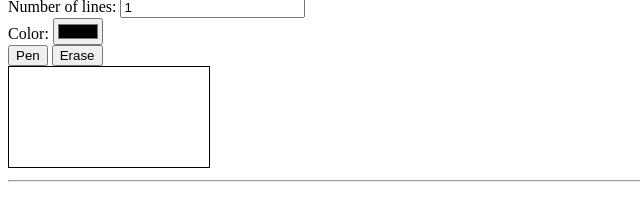
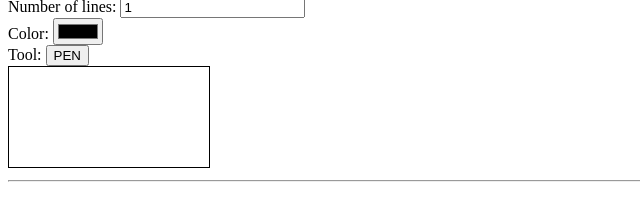
Before and after one commit to darkkcyan/earth-the-orbitless-planet, a website with bundled scripts: page tools/planet-surface-maker/index.html in a window 1280 px wide. Shown: the part 299-499 px from the top of the page, 0-640 px from the left. Built offline with nearby package versions, Linux system fonts and the light colour scheme.

Commit message:
Add event for toolButton

```diff
--- a/tools/planet-surface-maker/index.html
+++ b/tools/planet-surface-maker/index.html
@@ -27,8 +27,7 @@
   <br>
   Number of lines: <input type="number" id="number-of-lines" value="1" min="1" step="1"/><br>
   Color: <input type="color" id="layer-color" /><br>
-  <button id="pen">Pen</button>
-  <button id="erase">Erase</button>
+  Tool: <button id="tool-button">PEN</button>
   <br>
   <canvas id="editor"></canvas>
   <hr>
--- a/tools/planet-surface-maker/main.ts
+++ b/tools/planet-surface-maker/main.ts
@@ -21,8 +21,16 @@ const moveLayerDownButton = document.getElementById("move-layer-down") as HTMLBu
 
 const numberOfLinesInput = document.getElementById("number-of-lines") as HTMLInputElement;
 const layerColorInput = document.getElementById("layer-color") as HTMLInputElement;
+const toolButton = document.getElementById("tool-button") as HTMLButtonElement;
 
 const editorCanvas = document.getElementById("editor") as HTMLCanvasElement;
+
+// Tools enum
+//////////////////////////////////////////////////////////////////////////
+enum Tools {
+  ERASE,
+  PEN,
+}
 
 // The output object
 ///////////////////////////////////////////////////////////////////////////////
@@ -197,6 +205,11 @@ layerColorInput.onchange = () => {
   console.log(outputObject);
 };
 
+toolButton.onclick = () => {
+  const currentTool = Tools[toolButton.innerHTML];
+  toolButton.innerHTML = Tools[currentTool ^ 1];
+};
+
 // main
 ////////////////////////////////////////////////////////////////////////////
 document.onreadystatechange = () => {
```
